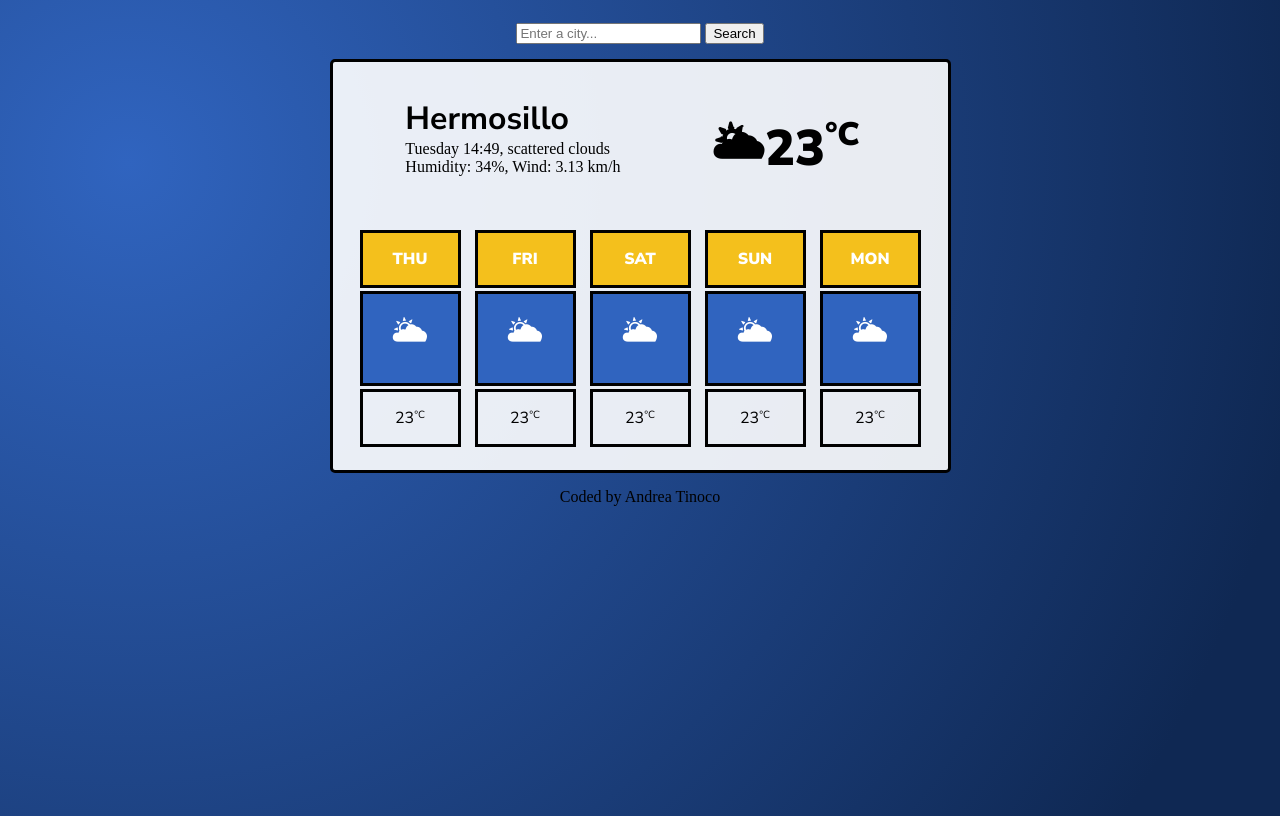
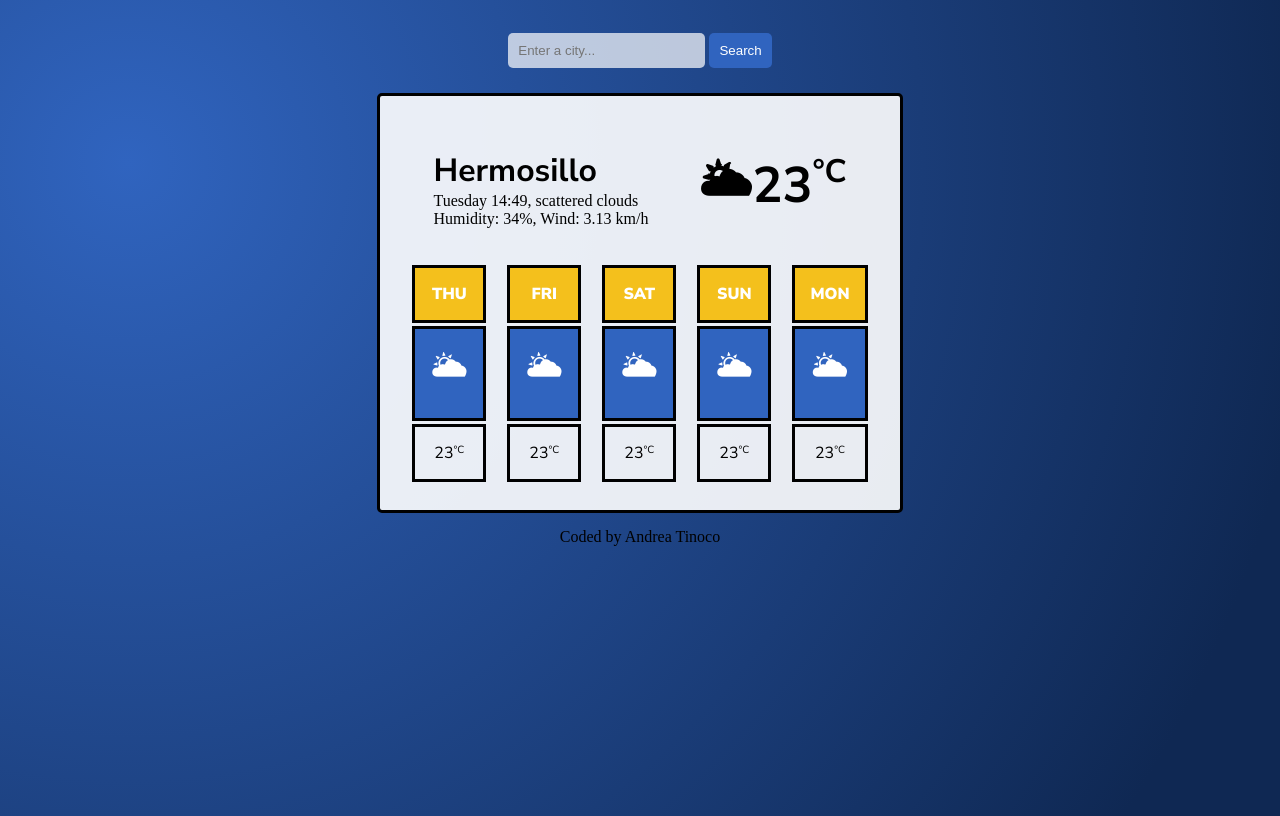
Before and after one commit to andietiag/Clima, a plain HTML site: page index.html in a window 1280 px wide. Drawn offline with Linux system fonts and the light colour scheme.

Commit message:
Styled search form

```diff
--- a/index.html
+++ b/index.html
@@ -9,14 +9,16 @@
     <title>Clima</title>
     <link rel="stylesheet" href="src/style.css">
 </head>
-<body>
+<body class="body">
     <header class="header">
-        <input type="search" placeholder="Enter a city..." required>
-        <input type="submit" value="Search">
+        <form class="search">
+            <input class="city-input" type="search" placeholder="Enter a city..." required>
+            <input class="submit" type="submit" value="Search">
+        </form>
     </header>
     <main class="main">
     <div class="current">
-        <div>
+        <div class="current-left">
             <div class="current-city">
                 <h1>Hermosillo
                 </h1>
--- a/src/style.css
+++ b/src/style.css
@@ -3,8 +3,7 @@ body {
     min-height: 100vh;
 }
 header {
-    padding: 15px;
-    text-align: center;
+    padding: 25px;
 }
 main {
     border: 3px solid black;
@@ -12,7 +11,7 @@ main {
     background-color: rgba(255, 255, 255, 0.9);
     border-radius: 5px;
     margin: 0 auto;
-    padding: 20px;
+    padding: 25px;
     width: fit-content;
 }
 h1 {
@@ -24,16 +23,25 @@ footer {
     text-align: center;
     padding: 15px;
 }
+.city-input {
+    background-color: rgba(255, 255, 255, 0.7);
+    border: none;
+    border-radius: 5px;
+    padding: 10px;
+}
 .current {
     display: flex;
-    justify-content: space-around;
-    padding: 15px;
+    justify-content: space-between;
+    padding: 3px;
+}
+.current-left{
+    padding: 25px;
 }
 .current-temperature {
     font-family: "Nunito Sans", sans-serif;
     font-size: 50px;
-    font-weight: 900;
-    padding: 15px;
+    font-weight:700;
+    padding: 25px;
     text-align: center;
 }
 .degrees {
@@ -48,12 +56,11 @@ footer {
 }
 .forecasted-day {
     background-color: #F4C01C;
+    border: 3px solid black;
     color: white;
     font-weight: 900;
-    border: 3px solid black;
     margin: 3px 7px;
     padding: 15px;
-    width: 65px;
 }
 .forecasted-emoji {
     background: #3064bf;
@@ -62,11 +69,21 @@ footer {
     font-size: 35px;
     margin: 3px 7px;
     padding: 15px;
-    width: 65px;
 }
 .forecasted-temperature {
     border: 3px solid black;
     margin: 3px 7px;
     padding: 15px;
-    width: 65px;
 }
+.search {
+    display: block;
+    font-family: "Nunito Sans", sans-serif;
+    text-align: center;
+}
+.submit {
+    background-color: #3064bf;
+    border: none;
+    border-radius: 5px;
+    color: white;
+    padding: 10px;
+}
```
